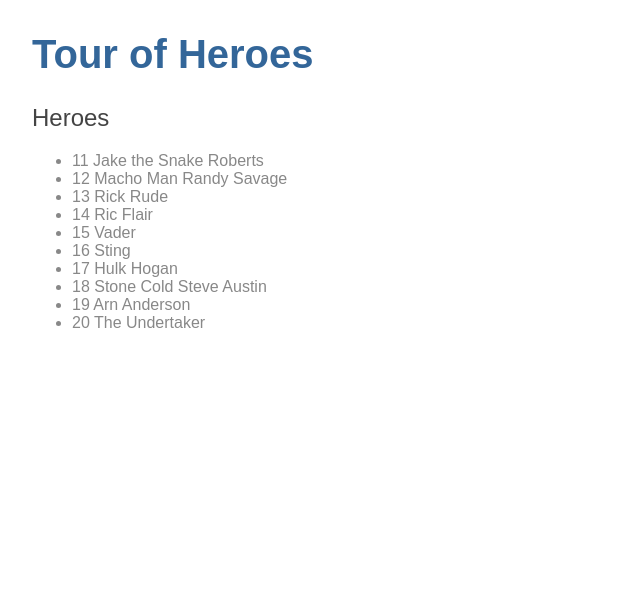
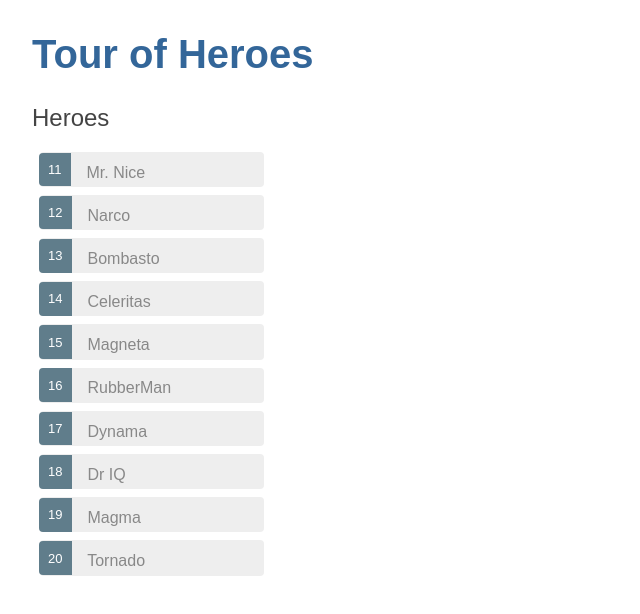
Before and after one commit to kyle-morton/angular-tour-of-heroes, an Angular app in the folder angular-tour-of-heroes/: page / in a window 1280 px wide. Shown: the top 614 px of the page, without its empty margins (0-640 px from the left). Built offline with nearby package versions, Linux system fonts and the light colour scheme.

Commit message:
added hero-detail component and wired it up to work with hero component via input parameter

```diff
--- a/angular-tour-of-heroes/src/app/app.module.ts
+++ b/angular-tour-of-heroes/src/app/app.module.ts
@@ -4,11 +4,13 @@ import { FormsModule } from '@angular/forms'; //ngModel lives here...
 
 import { AppComponent } from './app.component';
 import { HeroesComponent } from './heroes/heroes.component';
+import { HeroDetailComponent } from './hero-detail/hero-detail.component';
 
 @NgModule({
   declarations: [
     AppComponent,
-    HeroesComponent
+    HeroesComponent,
+    HeroDetailComponent
   ],
   imports: [
     BrowserModule,
--- /dev/null
+++ b/angular-tour-of-heroes/src/app/hero-detail/hero-detail.component.html
@@ -0,0 +1,11 @@
+<div *ngIf="hero">
+
+   <h2>{{ hero.name | uppercase }} Details</h2>
+   <div><span>id: </span>{{hero.id}}</div>
+   <div>
+     <label>name:
+       <input [(ngModel)]="hero.name" placeholder="name">
+     </label>
+   </div>
+
+ </div>
--- /dev/null
+++ b/angular-tour-of-heroes/src/app/hero-detail/hero-detail.component.ts
@@ -0,0 +1,18 @@
+import { Component, OnInit, Input } from '@angular/core';
+import { Hero } from '../hero';
+
+@Component({
+  selector: 'app-hero-detail',
+  templateUrl: './hero-detail.component.html',
+  styleUrls: ['./hero-detail.component.css']
+})
+export class HeroDetailComponent implements OnInit {
+
+  @Input() hero: Hero; //inputted into component
+
+  constructor() { }
+
+  ngOnInit() {
+  }
+
+}
--- a/angular-tour-of-heroes/src/app/heroes/heroes.component.css
+++ b/angular-tour-of-heroes/src/app/heroes/heroes.component.css
@@ -0,0 +1,48 @@
+/* HeroesComponent's private CSS styles */
+.selected {
+    background-color: #CFD8DC !important;
+    color: white;
+  }
+  .heroes {
+    margin: 0 0 2em 0;
+    list-style-type: none;
+    padding: 0;
+    width: 15em;
+  }
+  .heroes li {
+    cursor: pointer;
+    position: relative;
+    left: 0;
+    background-color: #EEE;
+    margin: .5em;
+    padding: .3em 0;
+    height: 1.6em;
+    border-radius: 4px;
+  }
+  .heroes li.selected:hover {
+    background-color: #BBD8DC !important;
+    color: white;
+  }
+  .heroes li:hover {
+    color: #607D8B;
+    background-color: #DDD;
+    left: .1em;
+  }
+  .heroes .text {
+    position: relative;
+    top: -3px;
+  }
+  .heroes .badge {
+    display: inline-block;
+    font-size: small;
+    color: white;
+    padding: 0.8em 0.7em 0 0.7em;
+    background-color: #607D8B;
+    line-height: 1em;
+    position: relative;
+    left: -1px;
+    top: -4px;
+    height: 1.8em;
+    margin-right: .8em;
+    border-radius: 4px 0 0 4px;
+  }
--- a/angular-tour-of-heroes/src/app/heroes/heroes.component.html
+++ b/angular-tour-of-heroes/src/app/heroes/heroes.component.html
@@ -1,6 +1,10 @@
 <h2>Heroes</h2>
 <ul class="heroes">
-  <li *ngFor="let hero of heroes">
+  <li *ngFor="let hero of heroes"
+    [class.selected]="hero === selectedHero"
+    (click)="onSelect(hero)">
     <span class="badge">{{hero.id}}</span> {{hero.name}}
   </li>
 </ul>
+
+<app-hero-detail [hero]="selectedHero"></app-hero-detail>
--- a/angular-tour-of-heroes/src/app/heroes/heroes.component.ts
+++ b/angular-tour-of-heroes/src/app/heroes/heroes.component.ts
@@ -9,10 +9,11 @@ import { HEROES } from '../mock-heroes';
 })
 export class HeroesComponent implements OnInit {
   heroes = HEROES;
-  hero: Hero = {
-    id: 1,
-    name: 'Windstorm'
-  };
+  selectedHero: Hero;
+
+  onSelect(hero: Hero): void {
+    this.selectedHero = hero;
+  }
 
   constructor() { }
 
--- a/angular-tour-of-heroes/src/app/mock-heroes.ts
+++ b/angular-tour-of-heroes/src/app/mock-heroes.ts
@@ -1,14 +1,14 @@
 import { Hero } from './hero';
 
 export const HEROES: Hero[] = [
-    { id: 11, name: 'Jake the Snake Roberts' },
-    { id: 12, name: 'Macho Man Randy Savage' },
-    { id: 13, name: 'Rick Rude' },
-    { id: 14, name: 'Ric Flair' },
-    { id: 15, name: 'Vader' },
-    { id: 16, name: 'Sting' },
-    { id: 17, name: 'Hulk Hogan' },
-    { id: 18, name: 'Stone Cold Steve Austin' },
-    { id: 19, name: 'Arn Anderson' },
-    { id: 20, name: 'The Undertaker' }
-]
+  { id: 11, name: 'Mr. Nice' },
+  { id: 12, name: 'Narco' },
+  { id: 13, name: 'Bombasto' },
+  { id: 14, name: 'Celeritas' },
+  { id: 15, name: 'Magneta' },
+  { id: 16, name: 'RubberMan' },
+  { id: 17, name: 'Dynama' },
+  { id: 18, name: 'Dr IQ' },
+  { id: 19, name: 'Magma' },
+  { id: 20, name: 'Tornado' }
+];
```
Also changed, not shown: angular-tour-of-heroes/src/app/hero-detail/hero-detail.component.css (added), 1 other file (tests, documents, lock files or other folders).
